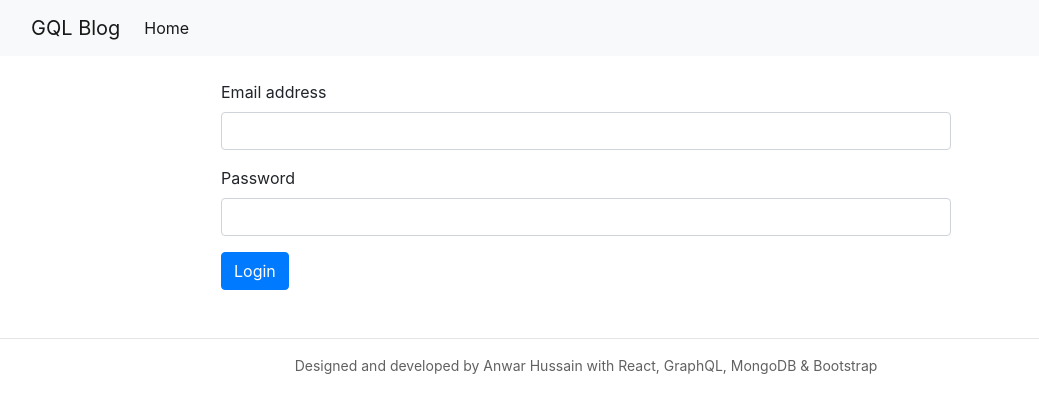
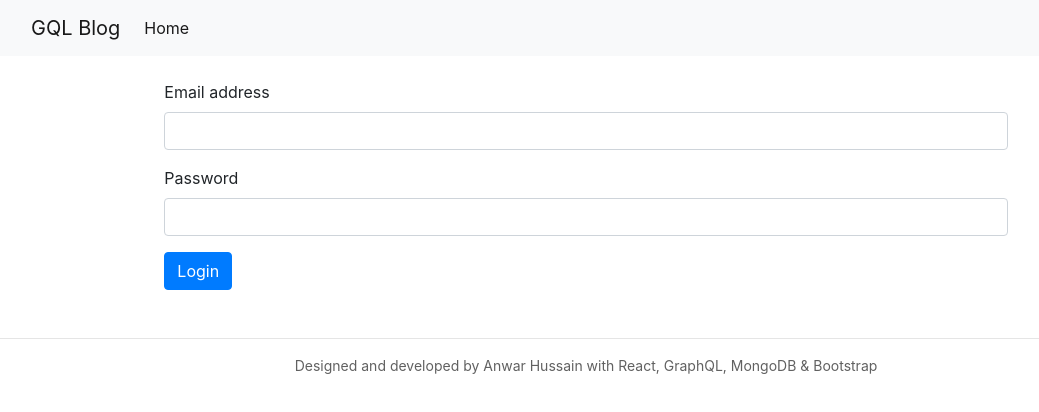
Before and after one commit to getanwar/GraphQL-blog-client, a React (Create React App) app: page /login in a window 1280 px wide. Shown: the top 412 px of the page, without its empty margins (54-1093 px from the left). Built offline with nearby package versions, Linux system fonts and the light colour scheme.

Commit message:
test fails

```diff
--- a/src/App.js
+++ b/src/App.js
@@ -37,7 +37,7 @@ class App extends Component {
 		return (
 			<React.Fragment>
 				<Navbar authUser={this.state.authUser} onLogout={this.dismissAuth} />
-				<div className="container">
+				<div className="container_">
 					<Switch>
 						<Route path="/login" render={(machedProps) => <Login {...machedProps} onSuccess={this.fetchAuthUser} />} />
 						<Route path="/signup" render={(machedProps) => <Login {...machedProps} onSuccess={this.fetchAuthUser} />} />
```
